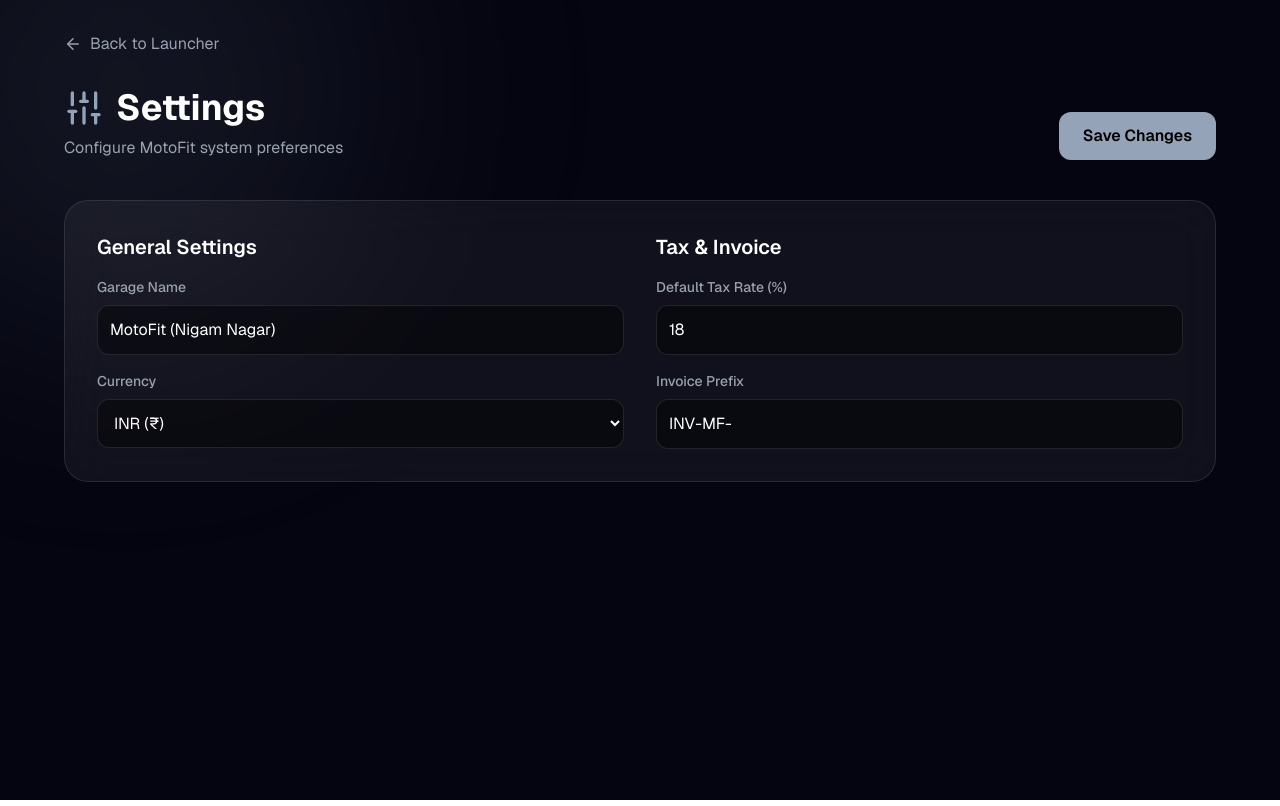
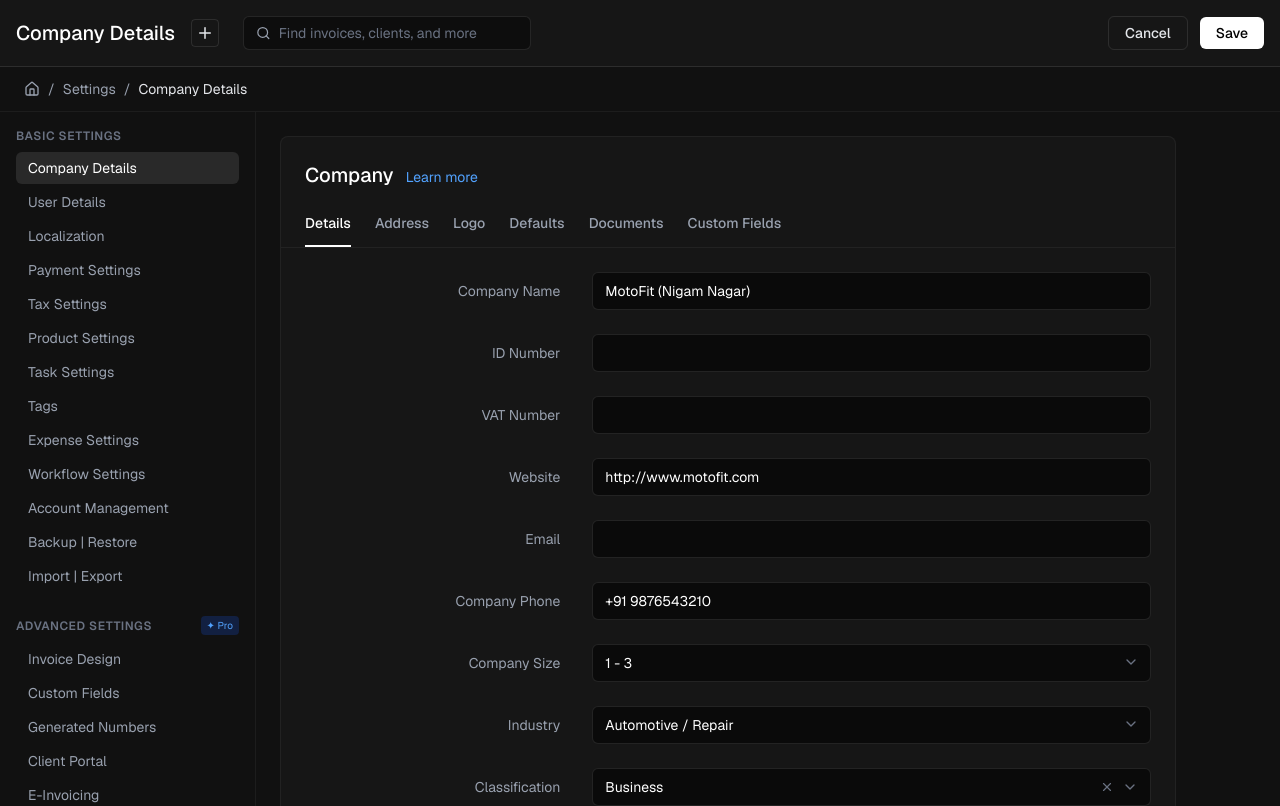
Before and after one commit to Manash8666/MotoFit-Billing, a Next.js app: page /settings in a window 1280 px wide. Shown: the top 806 px of the page. Built offline with nearby package versions, Linux system fonts and the light colour scheme.

Commit message:
feat: redesign settings page to match InvoiceNinja layout

```diff
--- a/app/settings/page.tsx
+++ b/app/settings/page.tsx
@@ -1,66 +1,248 @@
 'use client';
-import React from 'react';
-import { ArrowLeft, Sliders, Search } from 'lucide-react';
+import React, { useState } from 'react';
+import { Search, Plus, Home, ChevronDown, Check, X } from 'lucide-react';
 import Link from 'next/link';
 
 export default function SettingsPage() {
+  const [activeTab, setActiveTab] = useState('Details');
+  const [activeSetting, setActiveSetting] = useState('Company Details');
+
+  const basicSettings = [
+    'Company Details', 'User Details', 'Localization', 'Payment Settings',
+    'Tax Settings', 'Product Settings', 'Task Settings', 'Tags',
+    'Expense Settings', 'Workflow Settings', 'Account Management',
+    'Backup | Restore', 'Import | Export'
+  ];
+
+  const advancedSettings = [
+    'Invoice Design', 'Custom Fields', 'Generated Numbers', 'Client Portal',
+    'E-Invoicing', 'Email Settings', 'Templates & Reminders', 'Credit Cards & Banks',
+    'Group Settings', 'Payment Links', 'Schedules', 'User Management'
+  ];
+
+  const tabs = ['Details', 'Address', 'Logo', 'Defaults', 'Documents', 'Custom Fields'];
+
   return (
-    <div className="min-h-screen bg-[#050511] text-white p-8 font-sans relative overflow-hidden">
-      <div className="absolute top-[-20%] left-[-10%] w-[500px] h-[500px] bg-[#94a3b8]/10 rounded-full blur-[120px] pointer-events-none"></div>
+    <div className="min-h-screen bg-[#111111] text-gray-200 font-sans flex flex-col">
+      {/* Top Header */}
+      <header className="flex items-center justify-between p-4 border-b border-white/10 bg-[#161616]">
+        <div className="flex items-center gap-4">
+          <h1 className="text-xl font-medium text-white">{activeSetting}</h1>
+          <button className="p-1 border border-white/10 rounded hover:bg-white/5 transition-colors">
+            <Plus size={18} />
+          </button>
 
-      <div className="max-w-6xl mx-auto relative z-10">
-        <Link href="/" className="inline-flex items-center text-gray-400 hover:text-white mb-8 transition-colors">
-          <ArrowLeft size={18} className="mr-2" />
-          Back to Launcher
+          <div className="flex items-center bg-black/40 border border-white/10 rounded-md px-3 py-1.5 ml-2 w-72 focus-within:border-white/30 transition-all">
+            <Search size={16} className="text-gray-400 mr-2" />
+            <input
+              type="text"
+              placeholder="Find invoices, clients, and more"
+              className="bg-transparent border-none outline-none text-sm w-full text-white placeholder-gray-500"
+            />
+          </div>
+        </div>
+
+        <div className="flex items-center gap-3">
+          <button className="px-4 py-1.5 text-sm font-medium border border-white/10 rounded-md hover:bg-white/5 transition-colors">
+            Cancel
+          </button>
+          <button className="px-4 py-1.5 text-sm font-medium bg-white text-black rounded-md hover:bg-gray-200 transition-colors">
+            Save
+          </button>
+        </div>
+      </header>
+
+      {/* Breadcrumbs */}
+      <div className="flex items-center gap-2 px-6 py-3 text-sm text-gray-400 border-b border-white/5">
+        <Link href="/" className="hover:text-white transition-colors">
+          <Home size={16} />
         </Link>
+        <span>/</span>
+        <span>Settings</span>
+        <span>/</span>
+        <span className="text-gray-200">{activeSetting}</span>
+      </div>
 
-        <header className="flex justify-between items-end mb-10">
-          <div>
-            <h1 className="text-4xl font-bold flex items-center gap-3">
-              <Sliders className="text-[#94a3b8]" size={40} />
-              Settings
-            </h1>
-            <p className="text-gray-400 mt-2">Configure MotoFit system preferences</p>
+      <div className="flex flex-1 overflow-hidden">
+        {/* Sidebar */}
+        <aside className="w-64 overflow-y-auto border-r border-white/5 pb-10">
+          <div className="p-4">
+            <h2 className="text-xs font-semibold text-gray-500 uppercase tracking-wider mb-2">Basic Settings</h2>
+            <ul className="space-y-0.5">
+              {basicSettings.map(setting => (
+                <li key={setting}>
+                  <button
+                    onClick={() => setActiveSetting(setting)}
+                    className={`w-full text-left px-3 py-1.5 rounded-md text-sm transition-colors ${
+                      activeSetting === setting ? 'bg-white/10 text-white' : 'text-gray-400 hover:text-gray-200 hover:bg-white/5'
+                    }`}
+                  >
+                    {setting}
+                  </button>
+                </li>
+              ))}
+            </ul>
           </div>
-          <button className="bg-[#94a3b8] hover:bg-[#94a3b8]/80 text-black font-semibold py-3 px-6 rounded-xl transition-all">
-            Save Changes
-          </button>
-        </header>
 
-        <div className="bg-white/5 border border-white/10 rounded-3xl p-8 backdrop-blur-xl">
-          <div className="grid grid-cols-1 md:grid-cols-2 gap-8">
-            <div>
-              <h2 className="text-xl font-semibold mb-4">General Settings</h2>
-              <div className="space-y-4">
-                <div>
-                  <label className="block text-sm font-medium text-gray-400 mb-2">Garage Name</label>
-                  <input type="text" defaultValue="MotoFit (Nigam Nagar)" className="w-full bg-black/40 border border-white/10 rounded-xl p-3 text-white" />
-                </div>
-                <div>
-                  <label className="block text-sm font-medium text-gray-400 mb-2">Currency</label>
-                  <select className="w-full bg-black/40 border border-white/10 rounded-xl p-3 text-white">
-                    <option>INR (₹)</option>
-                    <option>USD ($)</option>
-                  </select>
-                </div>
+          <div className="p-4 pt-2">
+            <div className="flex items-center justify-between mb-2">
+              <h2 className="text-xs font-semibold text-gray-500 uppercase tracking-wider">Advanced Settings</h2>
+              <span className="text-[10px] bg-blue-600/20 text-blue-400 px-1.5 py-0.5 rounded flex items-center gap-1">
+                ✦ Pro
+              </span>
+            </div>
+            <ul className="space-y-0.5">
+              {advancedSettings.map(setting => (
+                <li key={setting}>
+                  <button
+                    onClick={() => setActiveSetting(setting)}
+                    className={`w-full text-left px-3 py-1.5 rounded-md text-sm transition-colors ${
+                      activeSetting === setting ? 'bg-white/10 text-white' : 'text-gray-400 hover:text-gray-200 hover:bg-white/5'
+                    }`}
+                  >
+                    {setting}
+                  </button>
+                </li>
+              ))}
+            </ul>
+          </div>
+        </aside>
+
+        {/* Main Content Area */}
+        <main className="flex-1 overflow-y-auto p-6 bg-[#111111]">
+          <div className="max-w-4xl border border-white/5 rounded-lg bg-[#161616]">
+
+            {/* Header & Tabs */}
+            <div className="p-6 pb-0 border-b border-white/5">
+              <div className="flex items-baseline gap-3 mb-6">
+                <h2 className="text-xl font-medium text-white">Company</h2>
+                <a href="#" className="text-blue-400 text-sm hover:underline">Learn more</a>
+              </div>
+
+              <div className="flex gap-6">
+                {tabs.map(tab => (
+                  <button
+                    key={tab}
+                    onClick={() => setActiveTab(tab)}
+                    className={`pb-3 text-sm font-medium transition-colors border-b-2 ${
+                      activeTab === tab ? 'border-white text-white' : 'border-transparent text-gray-400 hover:text-gray-200'
+                    }`}
+                  >
+                    {tab}
+                  </button>
+                ))}
               </div>
             </div>
 
-            <div>
-              <h2 className="text-xl font-semibold mb-4">Tax & Invoice</h2>
-              <div className="space-y-4">
-                <div>
-                  <label className="block text-sm font-medium text-gray-400 mb-2">Default Tax Rate (%)</label>
-                  <input type="number" defaultValue="18" className="w-full bg-black/40 border border-white/10 rounded-xl p-3 text-white" />
-                </div>
-                <div>
-                  <label className="block text-sm font-medium text-gray-400 mb-2">Invoice Prefix</label>
-                  <input type="text" defaultValue="INV-MF-" className="w-full bg-black/40 border border-white/10 rounded-xl p-3 text-white" />
+            {/* Form Fields */}
+            <div className="p-6 space-y-6">
+
+              <div className="grid grid-cols-1 md:grid-cols-3 gap-4 items-center">
+                <label className="text-sm text-gray-400 md:text-right md:pr-4">Company Name</label>
+                <div className="md:col-span-2">
+                  <input
+                    type="text"
+                    defaultValue="MotoFit (Nigam Nagar)"
+                    className="w-full bg-[#0a0a0a] border border-white/10 rounded-md px-3 py-2 text-sm text-white focus:outline-none focus:border-white/30 transition-colors"
+                  />
                 </div>
               </div>
+
+              <div className="grid grid-cols-1 md:grid-cols-3 gap-4 items-center">
+                <label className="text-sm text-gray-400 md:text-right md:pr-4">ID Number</label>
+                <div className="md:col-span-2">
+                  <input
+                    type="text"
+                    className="w-full bg-[#0a0a0a] border border-white/10 rounded-md px-3 py-2 text-sm text-white focus:outline-none focus:border-white/30 transition-colors"
+                  />
+                </div>
+              </div>
+
+              <div className="grid grid-cols-1 md:grid-cols-3 gap-4 items-center">
+                <label className="text-sm text-gray-400 md:text-right md:pr-4">VAT Number</label>
+                <div className="md:col-span-2">
+                  <input
+                    type="text"
+                    className="w-full bg-[#0a0a0a] border border-white/10 rounded-md px-3 py-2 text-sm text-white focus:outline-none focus:border-white/30 transition-colors"
+                  />
+                </div>
+              </div>
+
+              <div className="grid grid-cols-1 md:grid-cols-3 gap-4 items-center">
+                <label className="text-sm text-gray-400 md:text-right md:pr-4">Website</label>
+                <div className="md:col-span-2">
+                  <input
+                    type="text"
+                    defaultValue="http://www.motofit.com"
+                    className="w-full bg-[#0a0a0a] border border-white/10 rounded-md px-3 py-2 text-sm text-white focus:outline-none focus:border-white/30 transition-colors"
+                  />
+                </div>
+              </div>
+
+              <div className="grid grid-cols-1 md:grid-cols-3 gap-4 items-center">
+                <label className="text-sm text-gray-400 md:text-right md:pr-4">Email</label>
+                <div className="md:col-span-2">
+                  <input
+                    type="email"
+                    className="w-full bg-[#0a0a0a] border border-white/10 rounded-md px-3 py-2 text-sm text-white focus:outline-none focus:border-white/30 transition-colors"
+                  />
+                </div>
+              </div>
+
+              <div className="grid grid-cols-1 md:grid-cols-3 gap-4 items-center">
+                <label className="text-sm text-gray-400 md:text-right md:pr-4">Company Phone</label>
+                <div className="md:col-span-2">
+                  <input
+                    type="text"
+                    defaultValue="+91 9876543210"
+                    className="w-full bg-[#0a0a0a] border border-white/10 rounded-md px-3 py-2 text-sm text-white focus:outline-none focus:border-white/30 transition-colors"
+                  />
+                </div>
+              </div>
+
+              <div className="grid grid-cols-1 md:grid-cols-3 gap-4 items-center">
+                <label className="text-sm text-gray-400 md:text-right md:pr-4">Company Size</label>
+                <div className="md:col-span-2 relative">
+                  <select className="w-full bg-[#0a0a0a] border border-white/10 rounded-md px-3 py-2 text-sm text-white focus:outline-none focus:border-white/30 transition-colors appearance-none">
+                    <option>1 - 3</option>
+                    <option>4 - 10</option>
+                    <option>11 - 50</option>
+                  </select>
+                  <ChevronDown size={16} className="absolute right-3 top-2.5 text-gray-500 pointer-events-none" />
+                </div>
+              </div>
+
+              <div className="grid grid-cols-1 md:grid-cols-3 gap-4 items-center">
+                <label className="text-sm text-gray-400 md:text-right md:pr-4">Industry</label>
+                <div className="md:col-span-2 relative">
+                  <select className="w-full bg-[#0a0a0a] border border-white/10 rounded-md px-3 py-2 text-sm text-white focus:outline-none focus:border-white/30 transition-colors appearance-none">
+                    <option>Automotive / Repair</option>
+                    <option>Manufacturing</option>
+                    <option>Retail</option>
+                  </select>
+                  <ChevronDown size={16} className="absolute right-3 top-2.5 text-gray-500 pointer-events-none" />
+                </div>
+              </div>
+
+              <div className="grid grid-cols-1 md:grid-cols-3 gap-4 items-center">
+                <label className="text-sm text-gray-400 md:text-right md:pr-4">Classification</label>
+                <div className="md:col-span-2 relative">
+                  <div className="flex items-center w-full bg-[#0a0a0a] border border-white/10 rounded-md px-3 py-2 text-sm text-white focus-within:border-white/30 transition-colors">
+                    <select className="bg-transparent border-none outline-none appearance-none w-full">
+                      <option>Business</option>
+                      <option>Individual</option>
+                    </select>
+                    <div className="flex items-center gap-2 ml-2">
+                      <X size={14} className="text-gray-500 hover:text-white cursor-pointer" />
+                      <ChevronDown size={16} className="text-gray-500 pointer-events-none" />
+                    </div>
+                  </div>
+                </div>
+              </div>
+
             </div>
           </div>
-        </div>
+        </main>
       </div>
     </div>
   );
```
